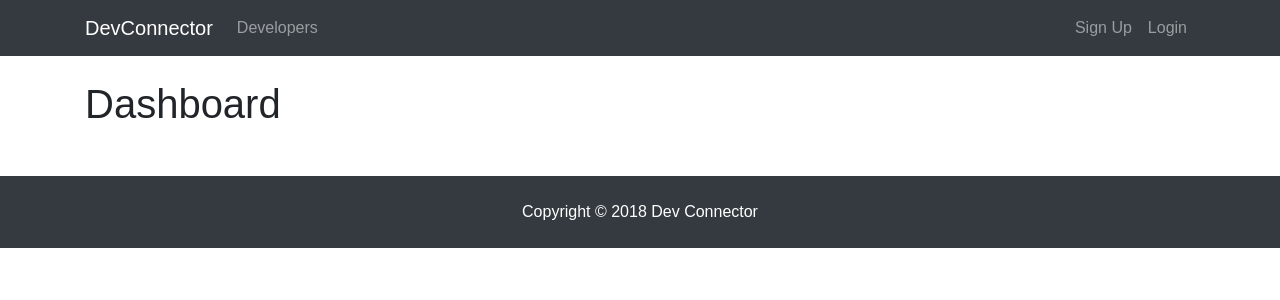
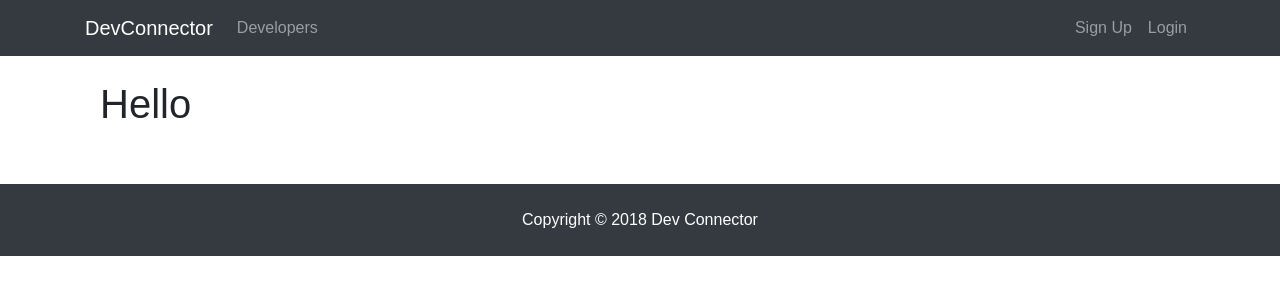
Before and after one commit to sim3001/Devconnector, a React (Create React App) app in the folder client/: page /dashboard in a window 1280 px wide. Shown: the top 300 px of the page. Built offline with nearby package versions, Linux system fonts and the light colour scheme; no server answers.

Commit message:
Added Spinner to dashboard

```diff
--- /dev/null
+++ b/client/src/components/common/Spinner.js
@@ -0,0 +1,14 @@
+import React from "react";
+import spinner from "./spinner.gif";
+
+export default () => {
+  return (
+    <div>
+      <img
+        src={spinner}
+        style={{ width: "200px", margin: "auto", display: "block" }}
+        alt="Loading..."
+      />
+    </div>
+  );
+};
--- a/client/src/components/dashboard/Dashboard.js
+++ b/client/src/components/dashboard/Dashboard.js
@@ -2,6 +2,7 @@
 import PropTypes from "prop-types";
 import { connect } from "react-redux";
 import { getCurrentProfile } from "../../actions/profileActions";
+import Spinner from "../common/Spinner";
 
 class Dashboard extends Component {
   componentDidMount = () => {
@@ -9,15 +10,43 @@
   };
 
   render() {
+    const { user } = this.props.auth;
+    const { profile, loading } = this.props.profile;
+
+    let dashboardContent;
+
+    if (profile === null || loading) {
+      dashboardContent = <Spinner />;
+    } else {
+      dashboardContent = <h1>Hello</h1>;
+    }
+
     return (
-      <div>
-        <h1>Dashboard</h1>
+      <div className="dashboard">
+        <div className="container">
+          <div className="row">
+            <div className="col-md-12">
+              <h1 className="display-4">{dashboardContent}</h1>
+            </div>
+          </div>
+        </div>
       </div>
     );
   }
 }
 
+Dashboard.proptypes = {
+  getCurrentProfile: PropTypes.func.isRequired,
+  auth: PropTypes.object.isRequired,
+  profile: PropTypes.object.isRequired
+};
+
+const mapStateToProps = state => ({
+  profile: state.profile,
+  auth: state.auth
+});
+
 export default connect(
-  null,
+  mapStateToProps,
   { getCurrentProfile }
 )(Dashboard);
```
Also changed, not shown: client/src/actions/profileActions.js (+1 -6 lines), client/src/components/common/spinner.gif (added).
